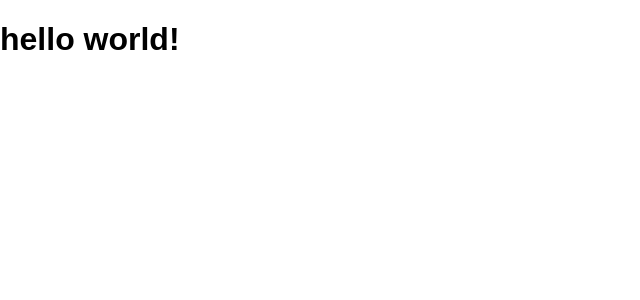
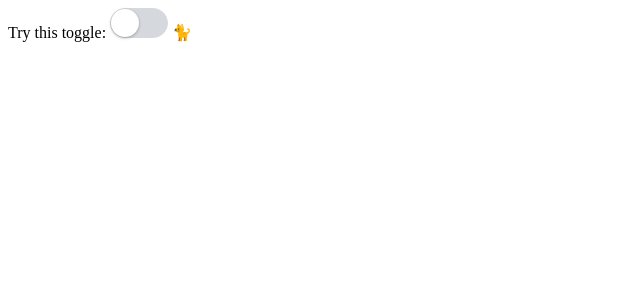
Before and after one commit to dreiv/rct-toggle, a React (Create React App) app: page / in a window 1280 px wide. Shown: the top 300 px of the page, without its empty margins (0-640 px from the left). Built offline with nearby package versions, Linux system fonts and the light colour scheme.

Commit message:
shaping up nicely

```diff
--- a/src/App.js
+++ b/src/App.js
@@ -1,11 +1,12 @@
 import React, { Component } from 'react'
 import './App.css'
+import Toggle from './components/Toggle'
 
 class App extends Component {
 	render() {
 		return (
 			<div className="App">
-				<h1>hello world!</h1>
+				Try this toggle: <Toggle /> 🐈
 			</div>
 		)
 	}
--- /dev/null
+++ b/src/components/Toggle.css
@@ -0,0 +1,46 @@
+.toggle {
+	display: inline-flex;
+}
+
+.toggle__input {
+	position: absolute;
+
+	opacity: 0;
+}
+
+.toggle__container {
+	width: 3.5rem;
+	height: 1.75rem;
+
+	transition: background-color .15s ease;
+
+	border: .0625rem solid var(--white);
+	border-radius: 1.5rem;
+	background-color: var(--white);
+
+	will-change: background-color;
+}
+
+:focus + .toggle__container {
+	border-color: var(--blue);
+}
+
+:checked + .toggle__container {
+	border-color: var(--blue);
+	background-color: var(--blue);
+}
+
+.toggle__knob {
+	width: 1.75rem;
+	height: 1.75rem;
+
+	transition: transform 150ms ease;
+
+	border-radius: 50%;
+	background-color: #fff;
+	box-shadow: 0 .0625rem .1875rem 0 rgba(0, 0, 0, .3);
+}
+
+:checked + .toggle__container > .toggle__knob {
+	transform: translateX(1.75rem);
+}
--- /dev/null
+++ b/src/components/Toggle.js
@@ -0,0 +1,13 @@
+import React from 'react'
+import './Toggle.css'
+
+export default function Toggle() {
+	return (
+		<label className="toggle">
+			<input type="checkbox" className="toggle__input" />
+			<div className="toggle__container">
+				<div className="toggle__knob" />
+			</div>
+		</label>
+	)
+}
--- a/src/index.css
+++ b/src/index.css
@@ -1,5 +1,4 @@
 body {
-  margin: 0;
-  padding: 0;
-  font-family: sans-serif;
+	--white: #d5d9de;
+	--blue: #36b4c7;
 }
```
